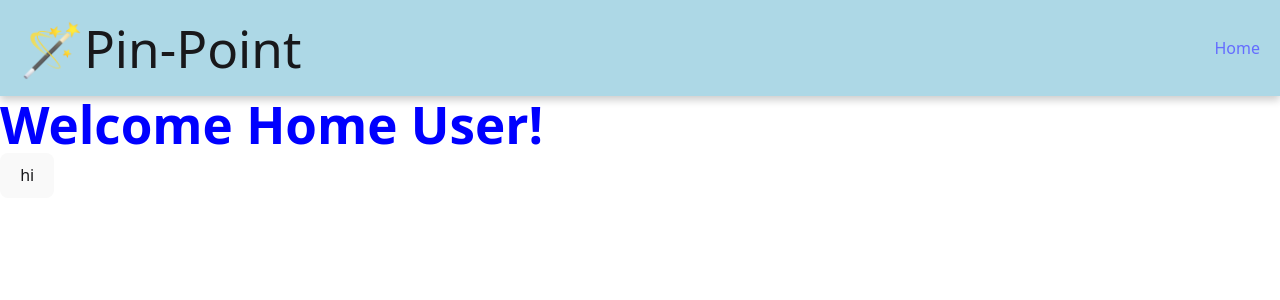
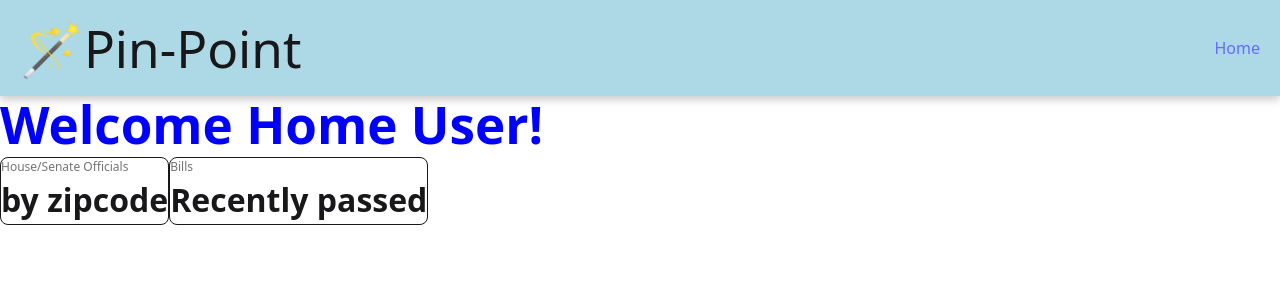
Before and after one commit to SalomeVinces/Team-Figuring-it-out-client-pinpoint, a React (Vite) app in the folder pin-point/: page /home in a window 1280 px wide. Shown: the top 300 px of the page. Built offline with nearby package versions, Linux system fonts and the light colour scheme.

Commit message:
Fixed logout, signup and login , created a home page

```diff
--- a/pin-point/src/App.jsx
+++ b/pin-point/src/App.jsx
@@ -24,6 +24,7 @@ function App() {
     localStorage.removeItem("token");
     localStorage.removeItem("uid");
     setToken("");
+    navigate("/")
   }
 
   const handleNavigation = (route) => {
@@ -38,15 +39,18 @@ function App() {
   }, [])
 
   return (
+    <>
       <div data-theme="Cupcake">
+        <Header />
 
-        {token && <button style={{ position: "absolute", top: 0, left: 0 }} onClick={handleLogout}>Logout</button>}
-        <Header />
+        {token && <button style={{ position: "absolute", top: 0, right: 0 }} onClick={handleLogout}>Logout</button>}
+
         <Routes>
+
           <Route path='/'
             element={
-              !token ? <Landing handleNavigation={handleNavigation}/>
-                : (<Navigate to="/Auth" />)
+              !token ? <Landing handleNavigation={handleNavigation} />
+                : (<Navigate to ="/Auth" />)
             } />
 
           <Route
@@ -65,6 +69,7 @@ function App() {
         </Routes>
 
       </div>
+    </>
   )
 };
 
--- a/pin-point/src/Components/Auth.jsx
+++ b/pin-point/src/Components/Auth.jsx
@@ -1,4 +1,4 @@
-import React, { useRef, useState } from "react";
+import React, { cloneElement, useEffect, useRef, useState } from "react";
 import "./Components-css/Auth.css"
 import { useNavigate } from "react-router-dom"
 
@@ -16,10 +16,19 @@ const Auth = ({ updateToken }) => {
   const dateOfBirthRef = useRef();
   const zipCodeRef = useRef();
 
+  useEffect(() => {
+    const urlParams = new URLSearchParams(window.location.search)
+    console.log(urlParams.get("login"));
+    if (urlParams.get("login")){
+      setSignup(false)
+    }
+  }, [])
+
   const handleSubmit = async (e) => {
     e.preventDefault();
 
     console.log("Form was submitted");
+
 
     try {
 
@@ -53,7 +62,7 @@ const Auth = ({ updateToken }) => {
       updateToken(data.Token, data.User._id);
 
       // //! NEED TO EDIT THIS
-      // navigate("/");
+      navigate("/home");
     } catch (err) {
       console.log(err.message);
     }
--- a/pin-point/src/Components/Home.jsx
+++ b/pin-point/src/Components/Home.jsx
@@ -5,8 +5,27 @@ const Home = () => {
   return (
     <div>
       <h1 className='text-3xl font-bold text-primary'>Welcome Home User!</h1>
-      <button>hi</button>
+      {/* Adding officials and bills  */}
+
+      <div className="stats bg-base-100 border-white-300 border">
+        <div className="stat">
+          <div className="stat-title">House/Senate Officials</div>
+          <div className="stat-value">by zipcode</div>
+          <div className="stat-actions">
+            {/* <button className="btn btn-xs btn-success"></button> */}
+          </div>
+        </div>
       </div>
+      <div className="stats bg-base-100 border-white-300 border">
+        <div className="stat">
+          <div className="stat-title">Bills</div>
+          <div className="stat-value">Recently passed</div>
+          <div className="stat-actions">
+            {/* <button className="btn btn-xs btn-success"></button> */}
+          </div>
+        </div>
+      </div>
+    </div>
   )
 }
 
--- a/pin-point/src/Components/Landing.jsx
+++ b/pin-point/src/Components/Landing.jsx
@@ -15,7 +15,7 @@ const Landing = ({handleNavigation}) => {
             {/* //!Place holder for description for landing page */}
             <p>Welcome to landing page!</p>
             <button onClick={() => handleNavigation("/Auth")} >Signup</button>
-            <button onClick={() => handleNavigation("/Auth")} >Login</button>
+            <button onClick={() => handleNavigation("/Auth?login=true")} >Login</button>
             <label htmlFor="myDropdown">State</label>
             <select id="myDropdown" value={selectedValue} onChange={handleChange}>
                 <option value="">-- --</option>
--- /dev/null
+++ b/pin-point/src/Components/Verification.jsx
@@ -0,0 +1,9 @@
+import React from 'react'
+
+const Verification = () => {
+  return (
+    <div>Verification</div>
+  )
+}
+
+export default Verification
```
Lines whose indentation alone changed are shown as unchanged.
